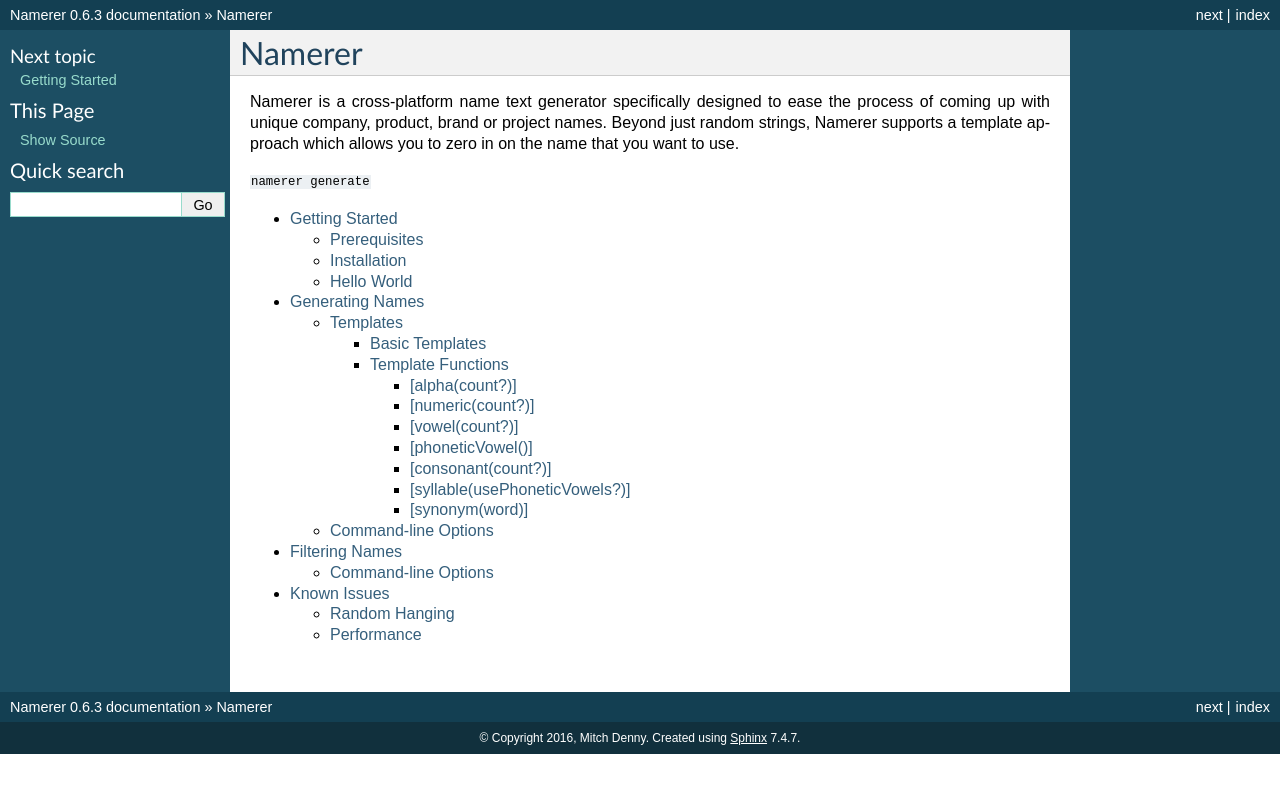
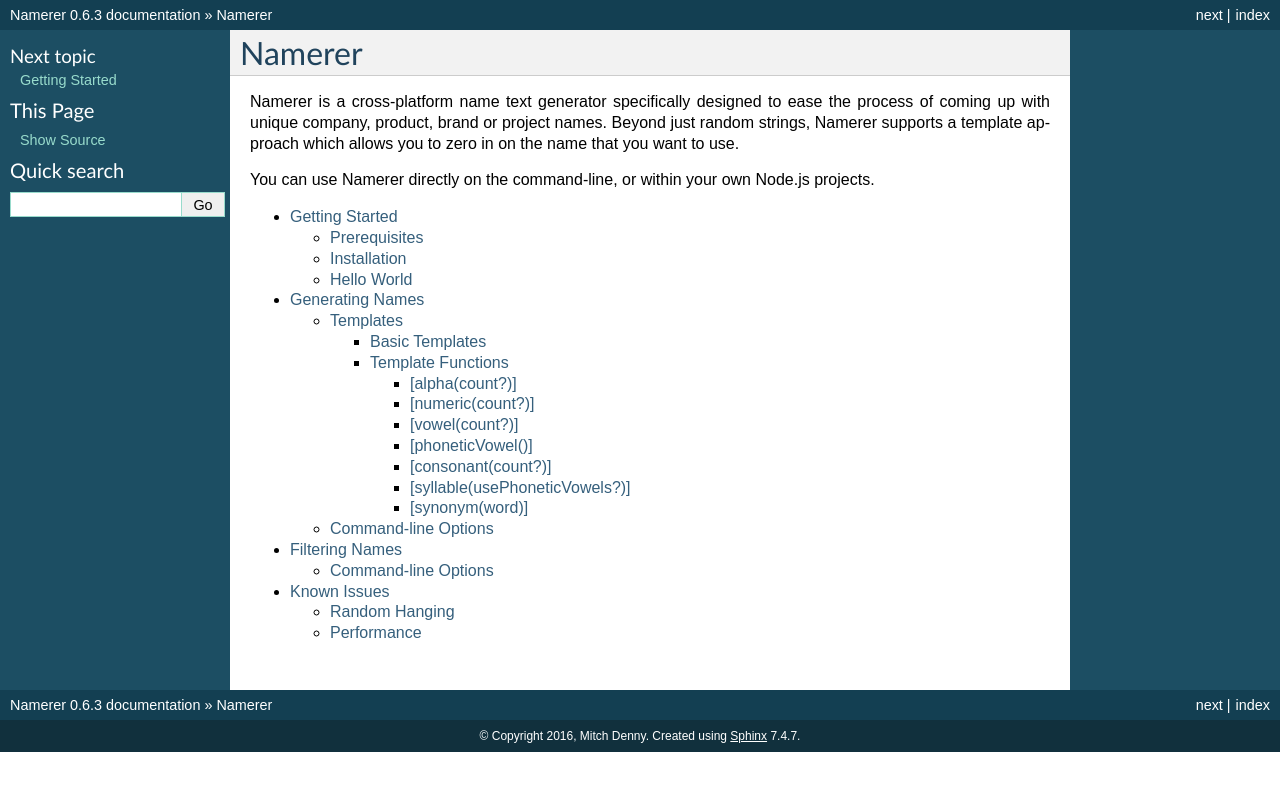
Before and after one commit to mitchdenny/namerer, a Sphinx documentation site: the page built from docs/index.rst, in a window 1280 px wide. Shown: the top 793 px of the page. Built offline with Sphinx 7.4.7, drawn with Linux system fonts in a browser that asks for light colours.

Commit message:
Tidied up index.

```diff
--- a/docs/index.rst
+++ b/docs/index.rst
@@ -11,7 +11,8 @@
 names. Beyond just random strings, Namerer supports a template approach which
 allows you to zero in on the name that you want to use.
 
-``namerer generate``
+You can use Namerer directly on the command-line, or within your own Node.js
+projects.
 
 .. toctree::
    :maxdepth: 4
```
